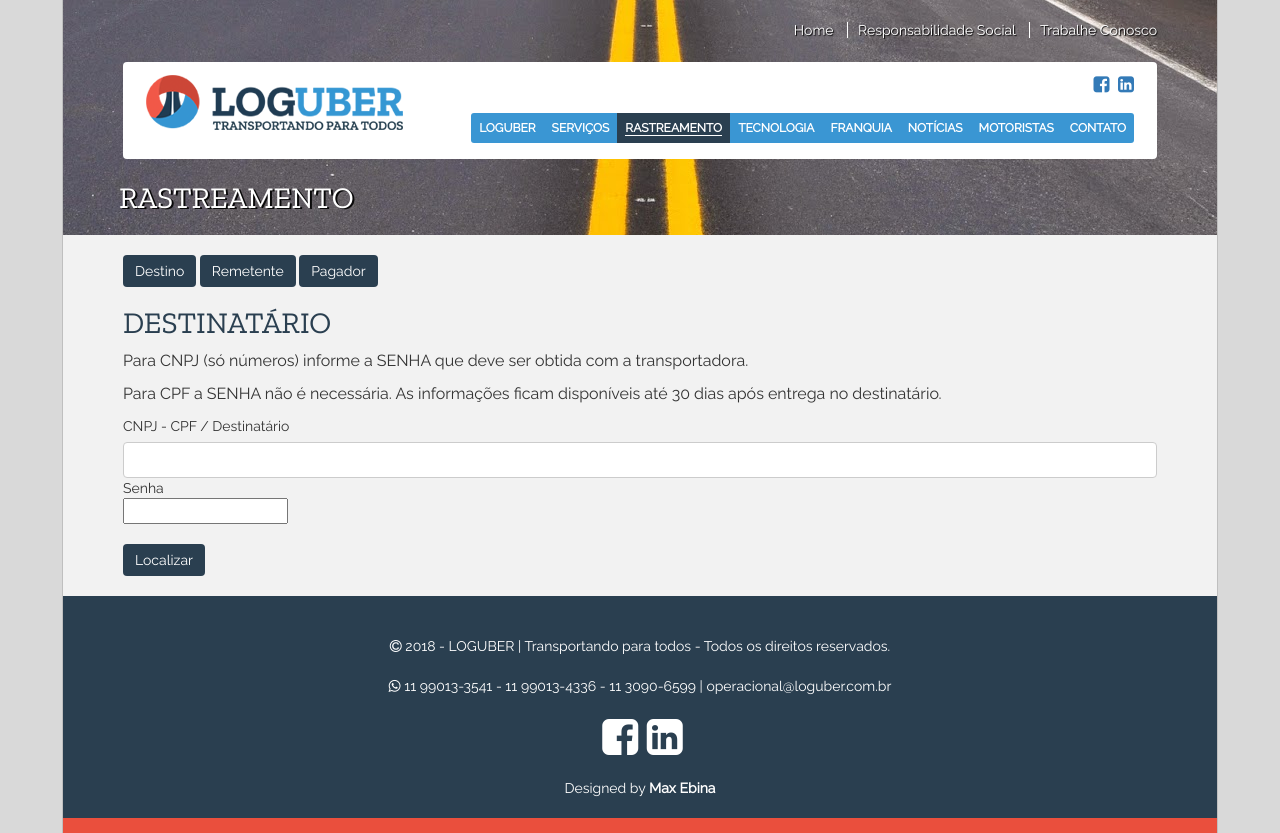
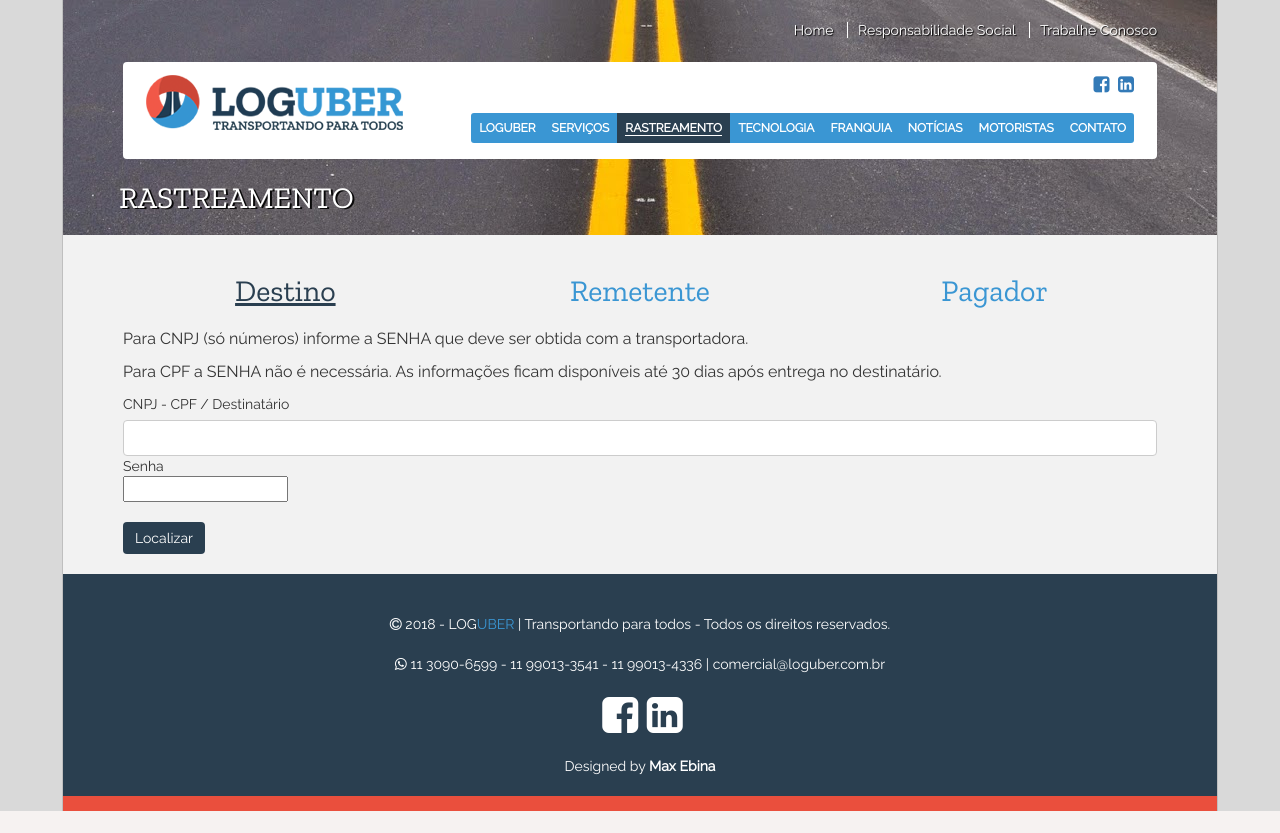
Before and after one commit to maxebina/loguber, a PHP site: page /rastreamento in a window 1280 px wide. After the commit the page ends 811 px from the top, so only its background shows below. Run offline with PHP 8.4, Linux system fonts and the light colour scheme; some libraries are stand-ins or nearby versions.

Commit message:
ajustes e correções

```diff
--- a/contato.php
+++ b/contato.php
@@ -6,7 +6,7 @@
             <h1>CONTATO</h1>
         </div>
         <section>
-            <h2>ENTRE EM CONTATO COM A LOGUBER</h2>
+            <h2>ENTRE EM CONTATO COM A <div class="duas-cores">LOG<span>UBER<span></div></h2>
         </section>
         <div class="blue-strip contato">
     		<section>
@@ -94,7 +94,7 @@
                         11 99013-3541 | 11 99013-4336 | 11 3090-6599
                     </p>
                     <p>
-                        operacional@loguber.com.br
+                        comercial@loguber.com.br
                     </p>
                 </div>
             </div>
--- a/css/nosass.css
+++ b/css/nosass.css
@@ -1,3 +1,37 @@
+.duas-cores {
+	color: #2a3f50;
+	display: inline;
+}
+.duas-cores span {
+	color: #5795cf;
+}
+.duas-cores-branco {
+	color: #3a96d3;
+}
+#rastreamento .row {
+	margin-bottom: 10px;
+	text-align: center;
+}
+#rastreamento h2 a {
+	color: #3a96d3;
+	cursor: pointer;
+	margin-bottom: 10px;
+}
+#rastreamento .active {
+	color: #2a3f50;
+	text-decoration: underline;
+}
+.img-change {
+    margin-top: 95px !important;
+}
+#tab-motorista a, #tab-vendedor a {
+	color: #fff;
+	text-decoration: underline;
+}
+#tab-motorista a:hover, #tab-vendedor a:hover {
+	color: #2a3f50;
+}
+
 @media screen and (max-width: 768px) {
 
 }
--- a/footer.php
+++ b/footer.php
@@ -1,7 +1,7 @@
 
         <footer class="footer">
-            <p class="text-muted"><i class="fa fa-copyright" aria-hidden="true"></i> <script type="text/javascript">var year = new Date();document.write(year.getFullYear());</script> - LOGUBER | Transportando para todos - Todos os direitos reservados.</p>
-            <p><span class="fa fa-whatsapp"></span> 11 99013-3541 - 11 99013-4336 - 11 3090-6599 | operacional@loguber.com.br</p>
+            <p class="text-muted"><i class="fa fa-copyright" aria-hidden="true"></i> <script type="text/javascript">var year = new Date();document.write(year.getFullYear());</script> - LOG<span class="duas-cores-branco">UBER</span> | Transportando para todos - Todos os direitos reservados.</p>
+            <p><span class="fa fa-whatsapp"></span> 11 3090-6599 - 11 99013-3541 - 11 99013-4336 | comercial@loguber.com.br</p>
 
             <ul class="social-menu">
                 <li><a href="https://fb.me/loguber" target="_blank"><span class="fa fa-facebook-square fa-3x"></span></a></li>
--- a/index.php
+++ b/index.php
@@ -14,7 +14,7 @@
             <div class="item active">
                 <div class="thumbnail">
                     <div class="carousel-caption">
-                        <h2>LOGUBER</h2>
+                        <h2><div class="duas-cores">LOG<span>UBER<span></div></h2>
                         <p>Uma empresa constituída para atender uma nova forma de gestão em transportes de cargas no mercado.</p>
                         <a href="loguber" class="btn btn-primary float-right" role="button">Saiba mais <i class="fa fa-arrow-right"></i></a>
                     </div>
--- a/js/scripts.js
+++ b/js/scripts.js
@@ -228,3 +228,14 @@ function submitContactContent() {
     $('#submit').removeAttr('disabled');
     return false;
 }
+
+// Adiconar class ativa
+var header = document.getElementById("rastreamento");
+var btns = header.getElementsByClassName("btn-rastr");
+for (var i = 0; i < btns.length; i++) {
+  btns[i].addEventListener("click", function() {
+    var current = document.getElementsByClassName("active");
+    current[0].className = current[0].className.replace(" active", "");
+    this.className += " active";
+  });
+}
--- a/loguber.php
+++ b/loguber.php
@@ -12,7 +12,7 @@
                             <h2>TRANSPORTANDO PARA TODOS</h2>
                             <h3>Uma empresa constituída para atender uma nova forma de gestão em transportes de cargas no mercado.</h3>
                             <p>
-                                A <strong>LOGUBER</strong> é uma empresa que foi constituída por profissionais com mais de 30 anos no setor logístico para atender uma nova Gestão em Transportes de Cargas no mercado.Com expertise na área de Transportes de Cargas, notou-se algumas lacunas de serviços no mercado: Um acompanhamento de carga ineficiente, atendimento ao cliente falho, falta de comprometimento com prazos e motoristas sem treinamento para o serviço. Por este motivo, a <strong>LOGUBER</strong> foi criada para preencher estes quesitos extremamente importantes para gerar resultados eficazes e satisfatórios aos clientes.A empresa tem o objetivo de transportar para todos à partir de uma nova referência e desenvolvimento com parceiros, como indústrias,transportadoras e pessoas físicas, não se limitando apenas à ser uma plataforma de contratação de frete. A <strong>LOGUBER</strong> entende que a tecnologia agiliza a chegada de informação, mas tem a sensibilidade de saber a importância do relacionamento com o cliente, aumentando assim, a qualificação dos serviços e, consequentemente, deixando-o mais ágil e eficaz.
+                                A <strong class="duas-cores">LOG<span>UBER<span></strong> é uma empresa que foi constituída por profissionais com mais de 30 anos no setor logístico para atender uma nova Gestão em Transportes de Cargas no mercado.Com expertise na área de Transportes de Cargas, notou-se algumas lacunas de serviços no mercado: Um acompanhamento de carga ineficiente, atendimento ao cliente falho, falta de comprometimento com prazos e motoristas sem treinamento para o serviço. Por este motivo, a <strong class="duas-cores">LOG<span>UBER<span></strong> foi criada para preencher estes quesitos extremamente importantes para gerar resultados eficazes e satisfatórios aos clientes.A empresa tem o objetivo de transportar para todos à partir de uma nova referência e desenvolvimento com parceiros, como indústrias,transportadoras e pessoas físicas, não se limitando apenas à ser uma plataforma de contratação de frete. A <strong class="duas-cores">LOG<span>UBER<span></strong> entende que a tecnologia agiliza a chegada de informação, mas tem a sensibilidade de saber a importância do relacionamento com o cliente, aumentando assim, a qualificação dos serviços e, consequentemente, deixando-o mais ágil e eficaz.
                             </p>
                             <div class="item">
                                 <span class="left-t hidden-sm hidden-md hidden-lg"></span>
--- a/rastreamento.php
+++ b/rastreamento.php
@@ -5,9 +5,12 @@
     		<div class="banner-page banner-loguber">
     			<h1>RASTREAMENTO</h1>
     		</div>
-    		<section>
 
-                <a class="btn btn-primary" onclick="
+    		<section id=rastreamento>
+                <div class="row">
+                    <div class="col-md-4">
+                        <h2>
+                            <a onclick="
                                 document.getElementById('RastreDestinatario').style.display='';
                                 document.getElementById('RastreRemetente').style.display='none';
                                 document.getElementById('RastrePagador').style.display='none';
@@ -15,8 +18,14 @@
                                 document.getElementById('iFramePagador').style.display='none';
                                 document.getElementById('iFrameDestinatario').style.display='none';
                                 document.getElementById('iFrameRemetente').style.display='none';
-                " class="BtRastreamentoDestinatario">Destino</a>
-                <a class="btn btn-primary" onclick="
+                                " class="btn-rastr BtRastreamentoDestinatario active">
+                                Destino
+                            </a>
+                        </h2>
+                    </div>
+                    <div class="col-md-4">
+                        <h2>
+                            <a onclick="
                             document.getElementById('RastreDestinatario').style.display='none';
                             document.getElementById('RastreRemetente').style.display='';
                             document.getElementById('RastrePagador').style.display='none';
@@ -24,8 +33,14 @@
                             document.getElementById('iFramePagador').style.display='none';
                             document.getElementById('iFrameDestinatario').style.display='none';
                             document.getElementById('iFrameRemetente').style.display='none';
-                " class="BtRastreamentoRemetente">Remetente</a>
-                <a class="btn btn-primary" onclick="
+                            " class="btn-rastr BtRastreamentoRemetente">
+                                Remetente
+                            </a>
+                        </h2>
+                    </div>
+                    <div class="col-md-4">
+                        <h2>
+                            <a onclick="
                             document.getElementById('RastreDestinatario').style.display='none';
                             document.getElementById('RastreRemetente').style.display='none';
                             document.getElementById('RastrePagador').style.display='';
@@ -33,11 +48,14 @@
                             document.getElementById('iFramePagador').style.display='none';
                             document.getElementById('iFrameDestinatario').style.display='none';
                             document.getElementById('iFrameRemetente').style.display='none';
-                " class="BtRastreamentoPagador">Pagador</a>
-
+                            " class="btn-rastr BtRastreamentoPagador">
+                                Pagador
+                            </a>
+                        </h2>
+                    </div>
+                </div>
 
                 <div class="BgFormRastreamento" id="RastreDestinatario">
-                    <h2 class="TitFormulario">DESTINATÁRIO</h2>
                     <div class="Clear_Both"></div>
                     <p>
                         Para CNPJ (só números) informe a SENHA que deve ser obtida com a transportadora.
@@ -70,7 +88,6 @@
                     </div>
 
                     <div class="BgFormRastreamento" id="RastreRemetente" style="display: none;">
-                        <h2 class="TitFormulario">REMETENTE</h2>
                         <div class="Clear_Both"></div>
                         <p>
                             Entre com Notas Fiscais e o CNPJ/CPF (só números) do remetente da carga a ser rastreada.
@@ -102,7 +119,6 @@
                     </div>
 
                     <div class="BgFormRastreamento" id="RastrePagador" style="display: none;">
-                        <h2 class="TitFormulario">PAGADOR</h2>
                         <div class="Clear_Both"></div>
                         <p>Entre com o CNPJ/CPF (só números) do remetente da carga a ser rastreada e informe sua senha.</p>
 
--- a/servicos.php
+++ b/servicos.php
@@ -13,7 +13,7 @@
                             <h2>CARGA LOTAÇÃO</h2>
                             <h3>FTL – Full Truckload – DISTRIBUIÇÃO DE CARGAS DE LOTAÇÃO</h3>
                             <p>
-                                Somos uma empresa especialista em gestão de carga de lotação, com especialização no transporte de cargas lotação para os estados indicados no mapa ao lado.
+                                Somos uma empresa especialista em gestão de carga, com especialização no transportes de carga lotação para os estados indicados no mapa ao lado.
                             </p>
                         </div>
                         <div class="panel-shadow tipo-servico">
--- a/trabalhe-conosco.php
+++ b/trabalhe-conosco.php
@@ -76,7 +76,7 @@
                     <div class="col-md-5">
                         <div class="panel-shadow tc-panel">
                             <h5>
-                                Fique por dentro de todas as oportunidades e dicas profissionais da LOGUBER.
+                                Fique por dentro de todas as oportunidades e dicas profissionais da <div class="duas-cores">LOG<span>UBER<span></div>.
                             </h5>
                             <a href="https://www.linkedin.com/company/loguber/" target="_blank">
                                 <i class="fa fa-linkedin-square fa-5x"></i>
```
Also changed, not shown: franquia.php (+24 -1 lines), tecnologia.php (+12 -13 lines). Lines whose indentation alone changed are shown as unchanged.
